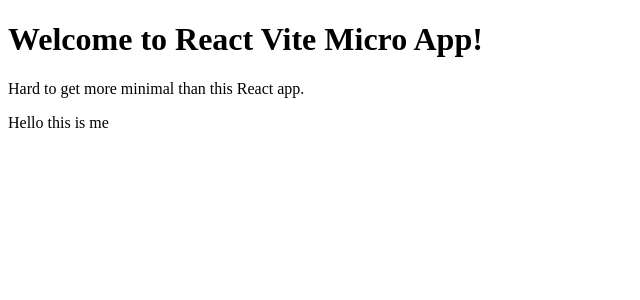
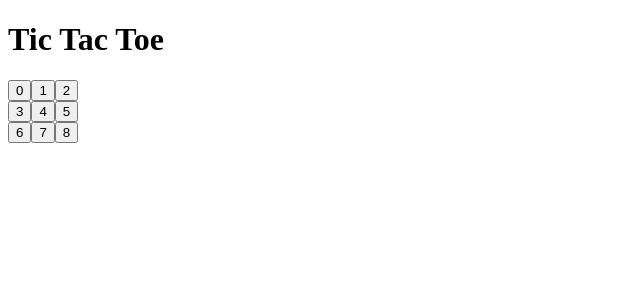
Before and after one commit to rashmi-yadav/tictactoe, a React (Vite) app: page / in a window 1280 px wide. Shown: the top 300 px of the page, without its empty margins (0-640 px from the left). Built offline with nearby package versions, Linux system fonts and the light colour scheme.

Commit message:
created board and square component

```diff
--- a/src/App.jsx
+++ b/src/App.jsx
@@ -1,13 +1,9 @@
 import React from "react";
+import Board from "./components/Board";
 
-const App = () =>{
-  return (
-    <>
-    <h1>Welcome to React Vite Micro App!</h1>
-    <p>Hard to get more minimal than this React app.</p>
-    <p>Hello this is me</p>
-  </>
-  )
-}
-
-export default App;
+export default () => (
+  <div>
+    <h1>Tic Tac Toe</h1>
+    <Board />
+  </div>
+);
--- /dev/null
+++ b/src/components/Board.jsx
@@ -0,0 +1,26 @@
+import React from 'react'
+import Square from './Square'
+
+const Board = () => {
+  return (
+    <div>
+        <div>
+            <Square value={0}/>
+            <Square value={1}/>
+            <Square value={2}/>
+        </div>
+        <div>
+            <Square value={3}/>
+            <Square value={4}/>
+            <Square value={5}/>
+        </div>
+        <div>
+            <Square value={6}/>
+            <Square value={7}/>
+            <Square value={8}/>
+        </div>
+    </div>
+  )
+}
+
+export default Board
--- /dev/null
+++ b/src/components/Square.jsx
@@ -0,0 +1,7 @@
+import React from 'react'
+
+const Square =({value}) => {
+  return <button type="button">{value}</button>
+}
+
+export default Square
```
Also changed, not shown: package.json (+11 -10 lines), 2 other files (tests, documents, lock files or other folders).
